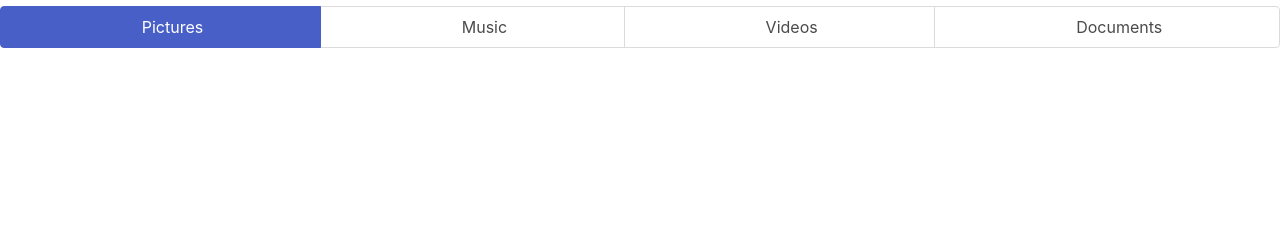
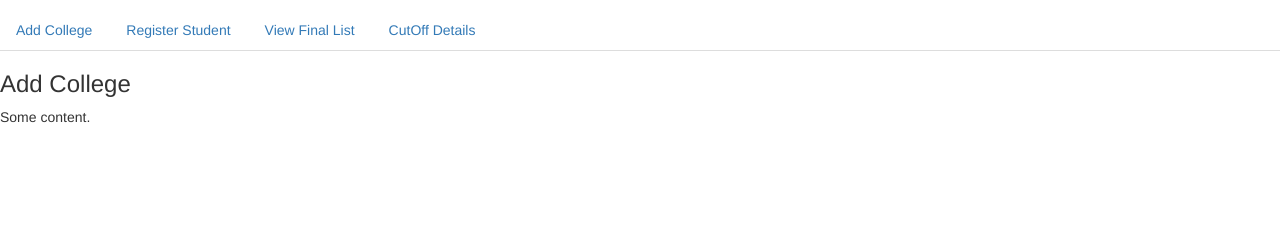
Before and after one commit to divya-rathi/CAMs, a Flask app: template templates/home_admin.html in a window 1280 px wide. Shown: the part 94-334 px from the top of the page. Run offline with Flask 2, Linux system fonts and the light colour scheme; the template is opened without the code that fills it, so the values that code supplies are empty; some libraries are stand-ins or nearby versions.

Commit message:
Akku Home_admin

```diff
--- a/templates/home_admin.html
+++ b/templates/home_admin.html
@@ -2,9 +2,11 @@
 <head>
     <meta charset="UTF-8">
     <meta name="viewport" content="width=device-width, initial-scale=1.0">
-    <link rel="stylesheet" href="https://cdn.jsdelivr.net/npm/bulma@0.8.0/css/bulma.min.css">
-    <link rel="stylesheet" type= "text/css" href="{{ url_for('static', filename='css/main.css') }}">
-    <script src="https://ajax.googleapis.com/ajax/libs/jquery/3.4.1/jquery.min.js"></script>
+ <link rel="stylesheet" type= "text/css" href="{{ url_for('static', filename='css/main.css') }}">
+<link rel="stylesheet" href="https://maxcdn.bootstrapcdn.com/bootstrap/3.4.1/css/bootstrap.min.css">
+  <script src="https://ajax.googleapis.com/ajax/libs/jquery/3.4.1/jquery.min.js"></script>
+  <script src="https://maxcdn.bootstrapcdn.com/bootstrap/3.4.1/js/bootstrap.min.js"></script>
+
     <title>CAMs--Home</title>
 </head>
 <body>
@@ -14,33 +16,54 @@
 <div class="has-text-left "><h2 class="is-size-2" style="color:white;">Welcome {{u}} :)</h2>
 </div>
 <div class="tabs is-toggle is-fullwidth">
-  <ul class="nav">
+  <ul class="nav nav-tabs">
     <li class="is-active">
-      <a href="#pictures">
+      <a data-toggle="tab" href="#Addcollege">
         <span class="icon is-small"><i class="fas fa-image" aria-hidden="true"></i></span>
-        <span>Pictures</span>
+        <span>Add College</span>
       </a>
     </li>
     <li>
-      <a href="#music">
+      <a data-toggle="tab" href="#RegStud">
         <span class="icon is-small"><i class="fas fa-music" aria-hidden="true"></i></span>
-        <span>Music</span>
+        <span>Register Student</span>
       </a>
     </li>
     <li>
-      <a href="#videos">
+      <a data-toggle="tab" href="#view">
         <span class="icon is-small"><i class="fas fa-film" aria-hidden="true"></i></span>
-        <span>Videos</span>
+        <span>View Final List</span>
       </a>
     </li>
     <li>
-      <a href="#documents">
+        <a data-toggle="tab" href="#cutoff">
         <span class="icon is-small"><i class="far fa-file-alt" aria-hidden="true"></i></span>
-        <span>Documents</span>
+        <span>CutOff Details</span>
       </a>
     </li>
   </ul>
+<div class="tab-content">
+  <div id="Addcollege" class="tab-pane fade in active">
+    <h3>Add College</h3>
+    <p>Some content.</p>
+  </div>
+  <div id="RegStud" class="tab-pane fade">
+    <h3>Register Student</h3>
+    <p>Some content reg</p>
+  </div>
+  <div id="view" class="tab-pane fade">
+    <h3>View Final List</h3>
+    <p>Some content in menu 2.</p>
+  </div>
+     <div class="tab-pane fade" id="cutoff">
+    <h3>CutOff Details</h3>
+    <p>Some content in menu 3.</p>
+  </div>
 </div>
+
+</div>
+</div>
+
 </div>
 </body>
 </html>
```
